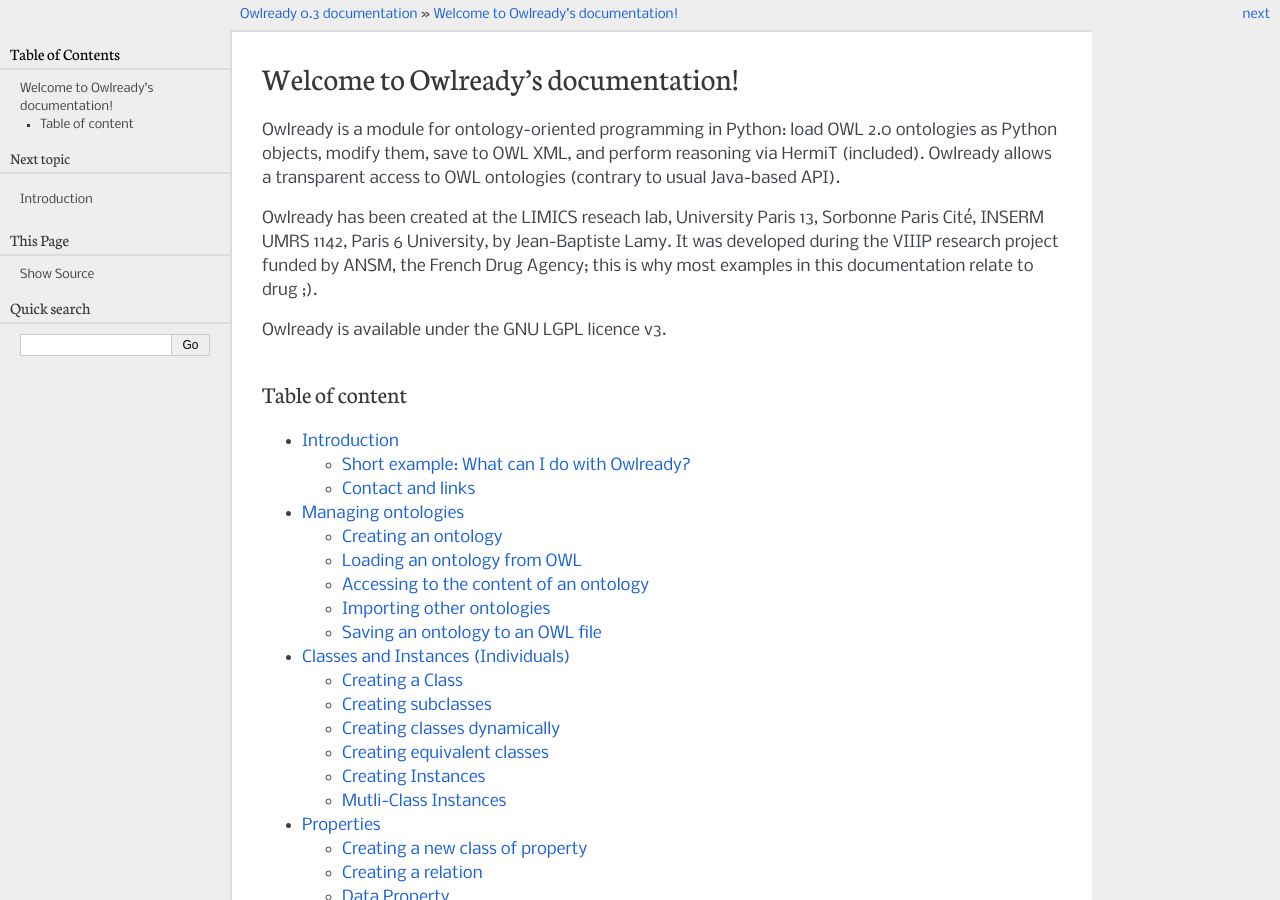
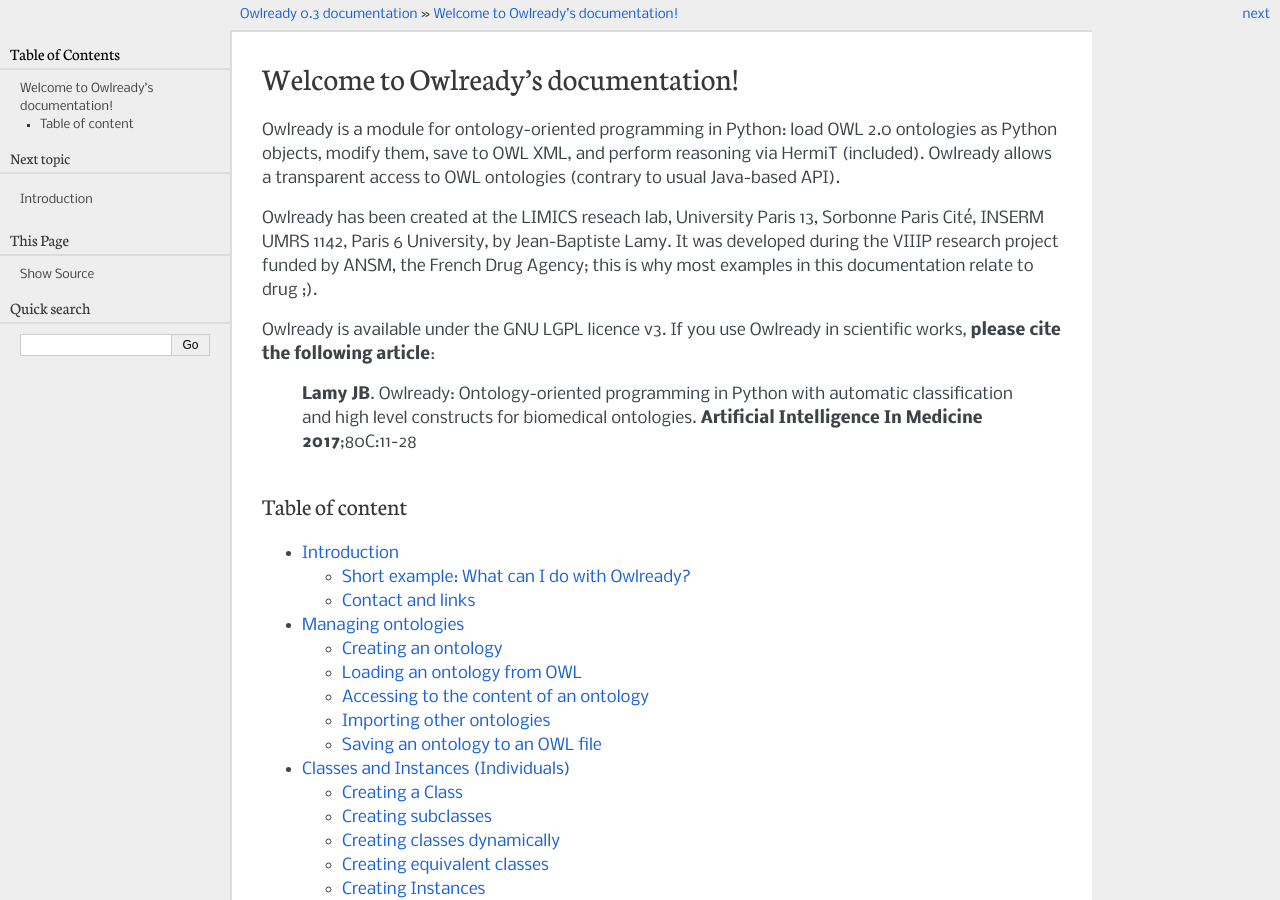
Before and after one commit to omunroe-com/owlready, a Sphinx documentation site: the page built from doc/index.rst, in a window 1280 px wide and 900 px high. Built offline with Sphinx 7.4.7, drawn with Linux system fonts in a browser that asks for light colours.

Commit message:
Add link to Owlready2 and Nabble, ref to article, fix README

```diff
--- a/doc/index.rst
+++ b/doc/index.rst
@@ -12,6 +12,11 @@
 this is why most examples in this documentation relate to drug ;).
 
 Owlready is available under the GNU LGPL licence v3.
+If you use Owlready in scientific works, **please cite the following article**:
+
+   **Lamy JB**.
+   Owlready: Ontology-oriented programming in Python with automatic classification and high level constructs for biomedical ontologies.
+   **Artificial Intelligence In Medicine 2017**;80C:11-28
 
 Table of content
 ----------------
```
Also changed, not shown: README.rst (+28 -11 lines).
